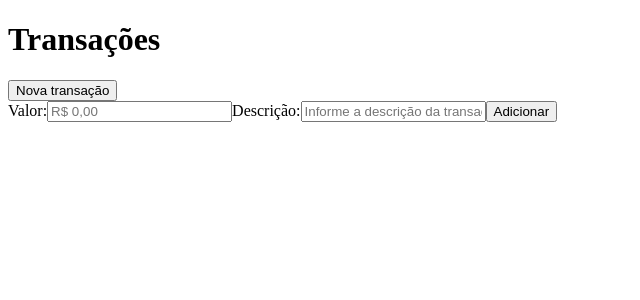
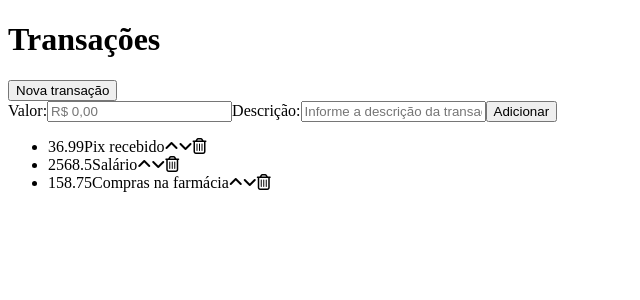
Before and after one commit to giovannatvrs/extrato-financeiro, a Vue app in the folder extrato-financeiro/: page / in a window 1280 px wide. Shown: the top 300 px of the page, without its empty margins (0-640 px from the left). Built offline with nearby package versions, Linux system fonts and the light colour scheme.

Commit message:
Feat: componentes para o formulário e para cada transação

```diff
--- a/extrato-financeiro/package.json
+++ b/extrato-financeiro/package.json
@@ -20,7 +20,7 @@
     "@tsconfig/node24": "^24.0.4",
     "@types/node": "^24.12.0",
     "@vitejs/plugin-vue": "^6.0.4",
-    "@vue/tsconfig": "^0.9.0",
+    "@vue/tsconfig": "^0.9.1",
     "npm-run-all2": "^8.0.4",
     "typescript": "~5.9.3",
     "vite": "^7.3.1",
--- a/extrato-financeiro/src/App.vue
+++ b/extrato-financeiro/src/App.vue
@@ -1,7 +1,8 @@
 <script setup lang="ts">
 
 import {ref} from 'vue'
-
+import Transaction from './components/Transaction.vue'
+import TransactionForm from './components/TransactionForm.vue'
 
 interface Transaction{
   id: number,
@@ -9,52 +10,48 @@ interface Transaction{
   description: string
 }
 
-const newAmount = ref('')
+const newAmount = ref(0)
 const newDescription = ref('')
 
-const transactions = ref<Transaction[]>([])
+const transactions = ref<Transaction[]>([
+  {
+    id: 1, amount: 36.99,
+    description: 'Pix recebido'
+  },
+  {
+    id: 2, amount: 2568.50,
+    description: 'Salário'
+  },
+  {
+    id: 3, amount: 158.75,
+    description: 'Compras na farmácia'
+  }
+])
 
-function addTransaction(){
-  const amount = Number(newAmount.value)
-  const description = newDescription.value.trim()
+const addTransaction = (newTransaction: { id: number; amount: number; description: string }) => {
+  transactions.value.push(newTransaction)
+};
 
-  transactions.value.push({
-    id: Date.now(),
-    amount: amount,
-    description: description
-  })
-  newAmount.value = '';
-  newDescription.value = '';
-}
-
-function deleteTransaction(id: number){
+function deleteItem(id: number){
   transactions.value = transactions.value.filter((t) => t.id !== id)
 }
 
 </script>
 
 <template>
+
   <div>
       <h1>Transações</h1>
       <button>Nova transação</button>
   </div>
-  <form @submit.prevent="addTransaction">
-      <label for="amount">Valor:</label>
-      <input type="number" id="amount" step="0.01" placeholder="R$ 0,00" v-model="newAmount">
-      <label for="description">Descrição:</label>
-      <input type="text" id="description" placeholder="Informe a descrição da transação aqui" v-model="newDescription">
-      <button type="submit">Adicionar</button>
-  </form>
-  <div id="list">
-    <ul>
-      <li v-for="transaction in transactions" :key="transaction.id">
-        <span>{{transaction.amount}}</span>
-        <span>{{transaction.description}}</span>
-        <span><i class="fa-solid fa-angle-up"></i></span>
-        <span><i class="fa-solid fa-angle-down"></i></span>
-        <span class="delete" @click="deleteTransaction(transaction.id)"><i class="fa-regular fa-trash-can"></i></span>
-      </li>
-    </ul>
+  <TransactionForm @submit-form="addTransaction"></TransactionForm>
+  <ul>
+      <Transaction v-for="(item, index) in transactions"
+        :id="item.id"
+        :amount="item.amount"
+        :description="item.description"
+        v-on:deleteTransaction="deleteItem">
+      </Transaction>
+  </ul>
 
-  </div>
 </template>
--- /dev/null
+++ b/extrato-financeiro/src/components/Transaction.vue
@@ -0,0 +1,19 @@
+<script setup lang="ts">
+
+defineProps({
+    id: Number,
+    amount: Number,
+    description: String
+})
+
+</script>
+
+<template>
+        <li>
+            <span>{{amount}}</span>
+            <span>{{description}}</span>
+            <span><i class="fa-solid fa-angle-up"></i></span>
+            <span><i class="fa-solid fa-angle-down"></i></span>
+            <span @click="$emit('deleteTransaction', id)"><i class="fa-regular fa-trash-can"></i></span>
+        </li>
+</template>
--- /dev/null
+++ b/extrato-financeiro/src/components/TransactionForm.vue
@@ -0,0 +1,22 @@
+<script setup>
+    import { ref } from 'vue';
+    const emit = defineEmits(['submit-form']);
+    const newAmount = ref('');
+    const newDescription = ref('');
+
+    const handleSubmit = () =>{
+        emit('submit-form', {id: Date.now(), amount: Number(newAmount.value), description: newDescription.value.trim()});
+        newAmount.value = '';
+        newDescription.value = '';
+    };
+
+</script>
+<template>
+    <form @submit.prevent="handleSubmit">
+      <label for="amount">Valor:</label>
+      <input type="number" id="amount" step="0.01" placeholder="R$ 0,00" v-model="newAmount">
+      <label for="description">Descrição:</label>
+      <input type="text" id="description" placeholder="Informe a descrição da transação aqui" v-model="newDescription">
+      <button type="submit">Adicionar</button>
+  </form>
+</template>
```
Also changed, not shown: 1 other file (tests, documents, lock files or other folders).
